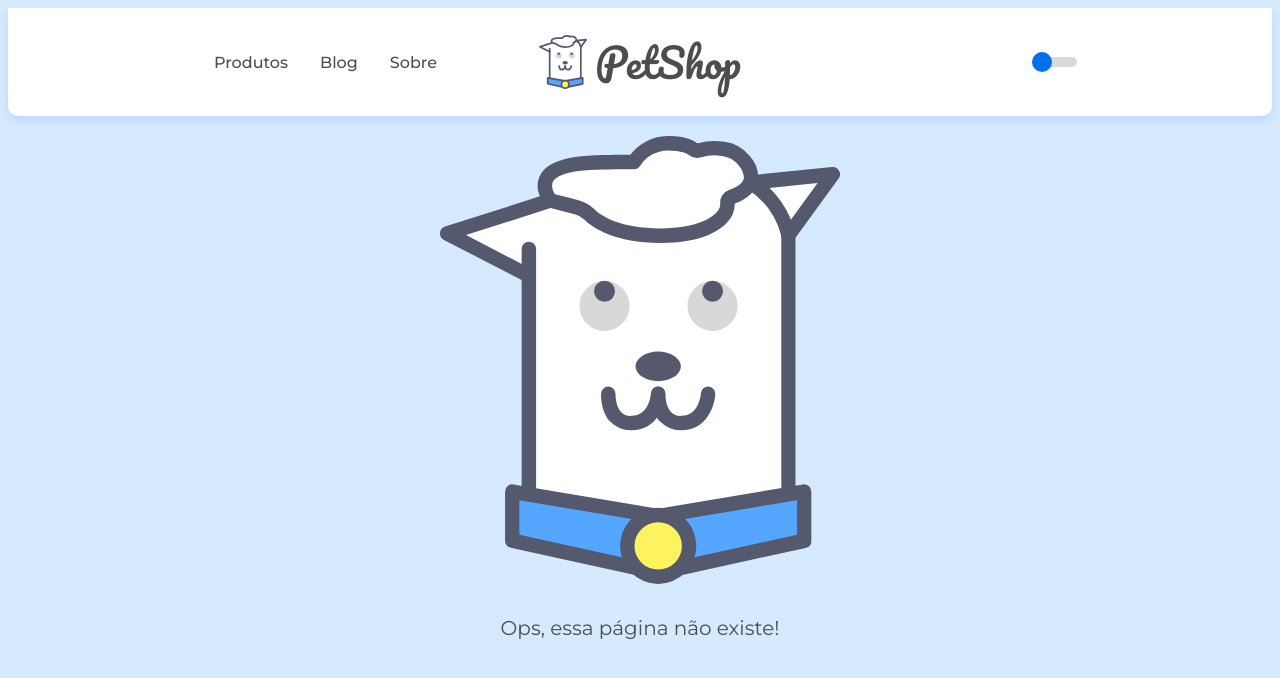
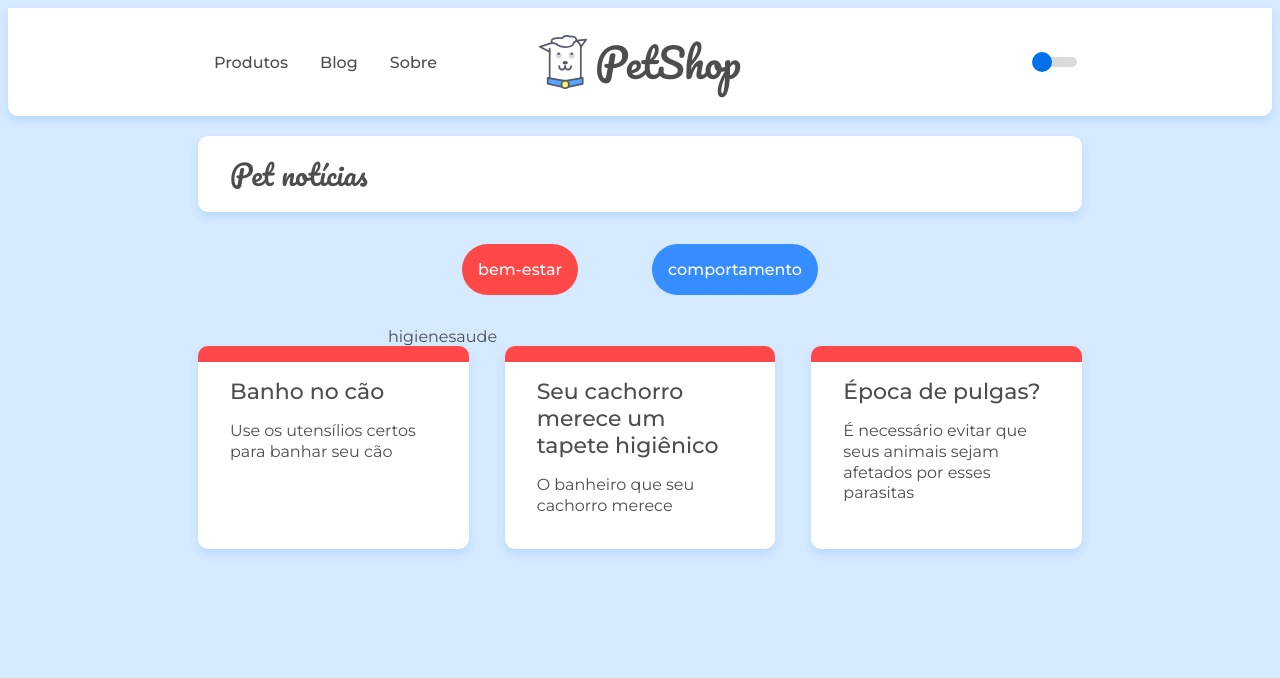
Before and after one commit to devanderson-pires/estudo-react-petshop, a React (Create React App) app: page /categoria/bem-estar in a window 1280 px wide. Shown: the top 678 px of the page. Built offline with nearby package versions, Linux system fonts and the light colour scheme; data requests are answered from the project's data file.

Commit message:
:sparkles: implementar filtros categoria e subcategoria

```diff
--- a/src/App.tsx
+++ b/src/App.tsx
@@ -8,6 +8,7 @@ import Sobre from './pages/Sobre';
 import { dark, light} from './components/UI/theme';
 import Post from './pages/Post';
 import Page404 from './pages/Page404';
+import Categoria from './pages/Categoria';
 
 function App(): JSX.Element {
 	const [theme, setTheme] = useState(light);
@@ -25,6 +26,7 @@ function App(): JSX.Element {
 					<Route path='/' element={<Home />} />
 					<Route path='/sobre' element={<Sobre />} />
 					<Route path='/posts/:id' element={<Post />} />
+					<Route path='/categoria/:id/*' element={<Categoria />} />
 					<Route path='*' element={<Page404 />} />
 				</Routes>
 			</ThemeProvider>
--- /dev/null
+++ b/src/components/ListaCategorias/index.tsx
@@ -0,0 +1,35 @@
+import React, { useEffect, useState } from 'react';
+import { search } from '../../services/api';
+import * as Styled from './styles';
+
+interface CategoriaProps {
+  id: string;
+  nome: string;
+  subcategorias: Array<string>;
+}
+
+export const ListaCategorias = (): JSX.Element => {
+	const [categorias, setCategorias] = useState<CategoriaProps[]>([]);
+
+	useEffect(() => {
+		search('/categorias', setCategorias);
+	}, []);
+
+	return (
+		<Styled.ListCategoria className='container flex'>
+			{
+				categorias.map(categoria => (
+					<Styled.LinkCategoria
+						to={`/categoria/${categoria.id}`}
+						key={categoria.id}
+						categoria={categoria.id}
+					>
+						<li>
+							{categoria.nome}
+						</li>
+					</Styled.LinkCategoria>
+				))
+			}
+		</Styled.ListCategoria>
+	);
+};
--- /dev/null
+++ b/src/components/ListaCategorias/styles.ts
@@ -0,0 +1,19 @@
+import { Link } from 'react-router-dom';
+import styled from 'styled-components';
+
+interface LinkProps {
+  categoria: string;
+}
+
+export const ListCategoria = styled.ul`
+  justify-content: space-evenly;
+  margin-bottom: 2rem;
+`;
+
+export const LinkCategoria = styled(Link)<LinkProps>`
+  background-color: ${props => props.categoria === 'bem-estar' ? props.theme.colors.postBorderTopColor1 : props.theme.colors.postBorderTopColor2};
+  border-radius: 3rem;
+  color: #fff;
+  font-weight: 500;
+  padding: 1rem;
+`;
--- a/src/components/ListaPosts/index.tsx
+++ b/src/components/ListaPosts/index.tsx
@@ -25,7 +25,7 @@ const ListaPosts = ({ url }: { url: string }): JSX.Element => {
 			{
 				posts.map(post => (
 					<Styled.PostLink
-						to={`posts/${post.id}`}
+						to={`/posts/${post.id}`}
 						style={post.categoria === 'bem-estar' ? { borderColor: theme.colors.postBorderTopColor1 } : { borderColor: theme.colors.postBorderTopColor2 }}
 						key={post.id}
 					>
--- /dev/null
+++ b/src/pages/Categoria/index.tsx
@@ -0,0 +1,43 @@
+import React, { useEffect, useState } from 'react';
+import { Route, Routes, useParams } from 'react-router';
+import { Link } from 'react-router-dom';
+import { PageTitle } from '../../components/GlobalStyle';
+import { ListaCategorias } from '../../components/ListaCategorias';
+import ListaPosts from '../../components/ListaPosts';
+import { search } from '../../services/api';
+import Subcategoria from '../Subcategoria';
+
+const Categoria = (): JSX.Element => {
+	const { id } = useParams();
+	const [subcategorias, setSubcategorias] = useState([]);
+
+	useEffect(() => {
+		search(`/categorias/${id}`, (categoria: any) => setSubcategorias(categoria.subcategorias));
+	}, [id]);
+
+	return (
+		<main className='container'>
+			<PageTitle>Pet notícias</PageTitle>
+			<ListaCategorias />
+
+			<ul className='container flex'>
+				{
+					subcategorias.map(subcategoria => (
+						<li key={subcategoria}>
+							<Link to={`${subcategoria}`}>
+								{subcategoria}
+							</Link>
+						</li>
+					))
+				}
+			</ul>
+
+			<Routes>
+				<Route path={'/'} element={<ListaPosts url={`/posts?categoria=${id}`} />} />
+				<Route path={':subcategoria'} element={<Subcategoria />} />
+			</Routes>
+		</main>
+	);
+};
+
+export default Categoria;
--- a/src/pages/Home/index.tsx
+++ b/src/pages/Home/index.tsx
@@ -1,11 +1,13 @@
 import React from 'react';
 import { PageTitle } from '../../components/GlobalStyle';
+import { ListaCategorias } from '../../components/ListaCategorias';
 import ListaPosts from '../../components/ListaPosts';
 
 const Home = (): JSX.Element => {
 	return (
 		<main className='container'>
 			<PageTitle>Pet notícias</PageTitle>
+			<ListaCategorias />
 			<ListaPosts url='/posts' />
 		</main>
 	);
--- /dev/null
+++ b/src/pages/Subcategoria/index.tsx
@@ -0,0 +1,11 @@
+import React from 'react';
+import { useParams } from 'react-router';
+import ListaPosts from '../../components/ListaPosts';
+
+export const Subcategoria = (): JSX.Element => {
+	const { subcategoria } = useParams();
+
+	return <ListaPosts url={`/posts?subcategoria=${subcategoria}`} />;
+};
+
+export default Subcategoria;
```
